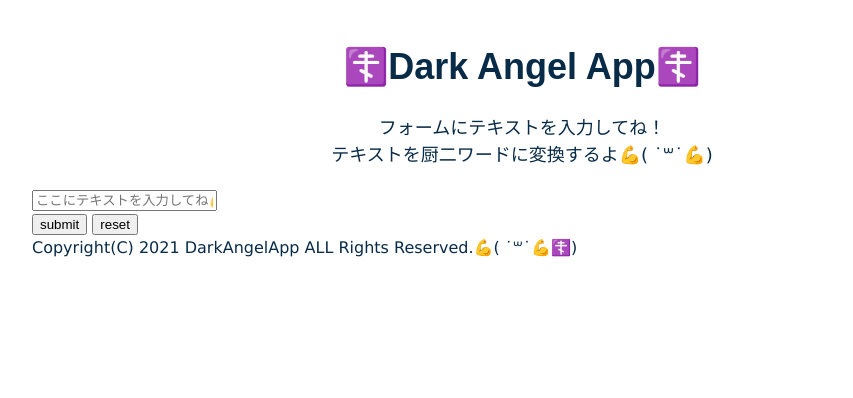
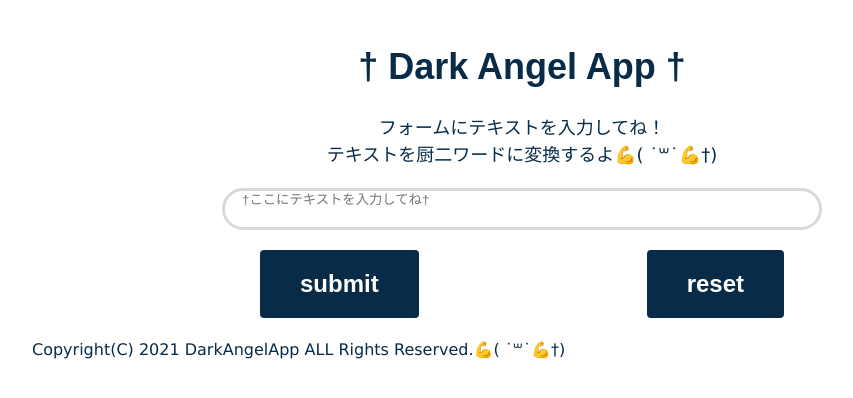
Before and after one commit to aoitech/dark_angel_app, a PHP site: page / in a window 1280 px wide. Shown: the top 398 px of the page, without its empty margins (118-971 px from the left). Run offline with PHP 8.4, Linux system fonts and the light colour scheme.

Commit message:
form-css

```diff
--- a/css/style.css
+++ b/css/style.css
@@ -31,6 +31,10 @@ a:hover {
   display: block;
 }
 
+:focus {
+  outline: none;
+}
+
 /* ==============================
 header
 ============================== */
@@ -47,3 +51,38 @@ header
   text-align: center;
   padding-bottom: 20px;
 }
+
+/* ==============================
+form
+============================== */
+input[type="text"] {
+  display: block;
+  width: 600px;
+  margin: 0 auto;
+  padding-bottom: 20px;
+  border-radius: 999px;
+  border: 3px solid #d8d8d8;
+}
+
+input[type="text"]::placeholder{
+  text-align: left;
+  padding-left: 15px;
+}
+
+.form-parent {
+  padding: 20px 0;
+  display: flex;
+  justify-content: space-evenly;
+}
+
+.btn {
+  display: inline-block;
+  padding: 20px 40px;
+  background-color: #082B48;
+  color: #fff;
+  font-family: fantasy, Geneva, Tahoma, sans-serif;
+  font-size: 24px;
+  font-weight: bold;
+  border-radius: 4px;
+  border: none;
+}
--- a/index.html
+++ b/index.html
@@ -15,9 +15,9 @@
   <header>
     <section class="title">
       <div class="container">
-        <h1 class="header-title">☦️Dark Angel App☦️</h1>
+        <h1 class="header-title">† Dark Angel App †</h1>
           <p class="header-text">フォームにテキストを入力してね！<br>
-            テキストを厨二ワードに変換するよ💪( ˙꒳˙💪)
+            テキストを厨二ワードに変換するよ💪( ˙꒳˙💪†)
           </p>
       </div>
     </section>
@@ -25,11 +25,11 @@
 
   <section class="form">
     <div class="container">
-      <form action="#" method="POST">
-        <input type="text" class="form-input" placeholder="ここにテキストを入力してね💪( ˙꒳˙💪)">
+      <form action="#">
+        <input type="text" class="form-input" autofocus placeholder="†ここにテキストを入力してね†">
         <div class="form-parent">
-          <input type="submit" value="submit">
-          <input type="reset" value="reset">
+          <button class="btn btn-register">submit</button>
+          <input type="reset" value="reset" class="btn">
         </div>
       </form>
     </div>
@@ -37,7 +37,7 @@
 
   <footer>
     <div class="container">
-      <p class="footer">Copyright(C) 2021 DarkAngelApp ALL Rights Reserved.💪( ˙꒳˙💪☦️)</p>
+      <p class="footer">Copyright(C) 2021 DarkAngelApp ALL Rights Reserved.💪( ˙꒳˙💪†)</p>
     </div>
   </footer>
 </body>
```
